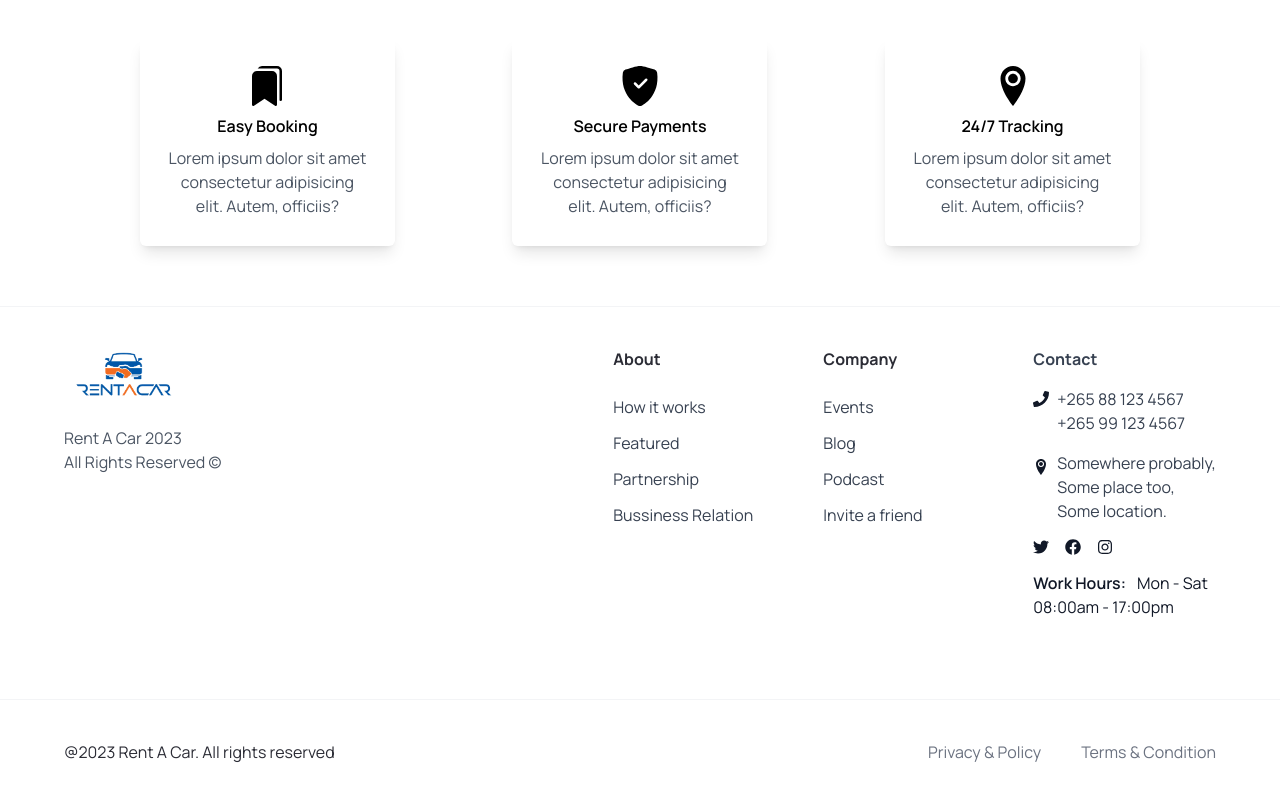
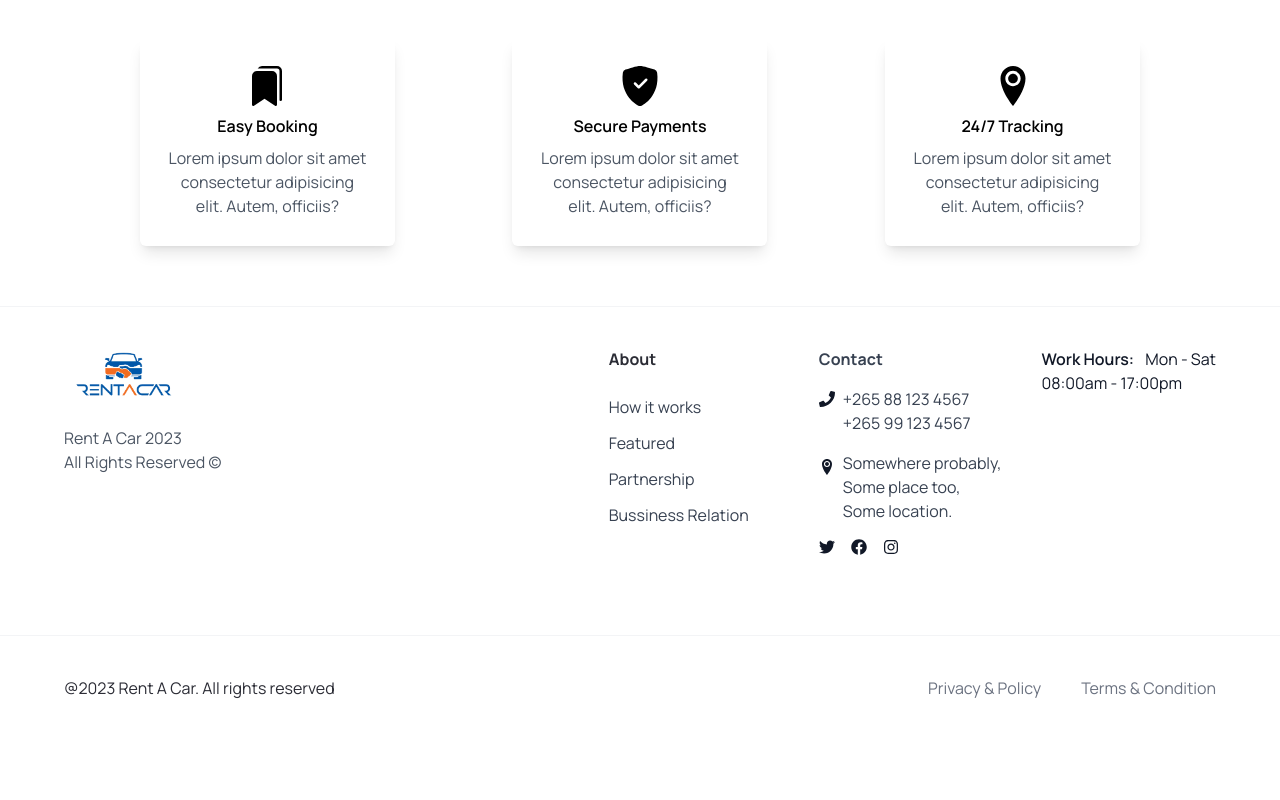
Before and after one commit to jesseemana/Car-rentals, a Next.js app: page / in a window 1280 px wide. Shown: the part 1525-2325 px from the top of the page. After the commit the page ends 2265 px from the top, so only its background shows below. Built offline with nearby package versions, Linux system fonts and the light colour scheme.

Commit message:
footer final

```diff
--- a/app/components/Footer.tsx
+++ b/app/components/Footer.tsx
@@ -1,6 +1,5 @@
 import Link from 'next/link'
 import Image from 'next/image'
-import { footer_links } from '@app/utils/links'
 import { ImLocation2 } from 'react-icons/im'
 import { FaFacebook, FaTwitter, FaInstagram, FaPhone } from 'react-icons/fa'
 
@@ -23,6 +22,7 @@ const Footer = () => {
         </div>
 
         <div className='flex-1 w-full flex md:justify-end flex-wrap max-md:mt-10 gap-10'>
+          {/* ABOUT */}
           {footer_links.map((item, index) => (
             <div key={index} className='flex flex-col gap-6 text-base min-w-[170px]'>
               <h3 className='font-bold'>{item.title}</h3>
@@ -40,6 +40,7 @@ const Footer = () => {
             </div>
           ))}
 
+          {/* CONTACT */}
           <div className='flex flex-col gap-4 text-base min-w-[170px] text-gray-700'>
             <h3 className='font-bold capitalize'>contact</h3>
             {/* PHONE */}
@@ -60,7 +61,10 @@ const Footer = () => {
                 </Link>
               ))}
             </div>
-            {/* WORK HOURS */}
+          </div>
+
+          {/* WORK HOURS */}
+          <div className='flex flex-col gap-4 text-base min-w-[170px] text-gray-700'>
             <p className='font-semibold text-gray-900 capitalize'>
               work hours: <span className='font-normal ml-2'>Mon - Sat <br/>
               08:00am - 17:00pm</span>
@@ -86,6 +90,18 @@ const Footer = () => {
 
 export default Footer
 
+export const footer_links = [
+  {
+    title: 'About',
+    links: [
+      { title: 'How it works', url: '/' },
+      { title: 'Featured', url: '/' },
+      { title: 'Partnership', url: '/' },
+      { title: 'Bussiness Relation', url: '/' },
+    ],
+  }
+];
+
 export const socials = [
   {
     icon: <FaTwitter className='text-gray-900' />,
--- a/app/utils/links.ts
+++ b/app/utils/links.ts
@@ -7,14 +7,5 @@ export const footer_links = [
       { title: 'Partnership', url: '/' },
       { title: 'Bussiness Relation', url: '/' },
     ],
-  },
-  {
-    title: 'Company',
-    links: [
-      { title: 'Events', url: '/' },
-      { title: 'Blog', url: '/' },
-      { title: 'Podcast', url: '/' },
-      { title: 'Invite a friend', url: '/' },
-    ],
-  },
+  }
 ];
```
